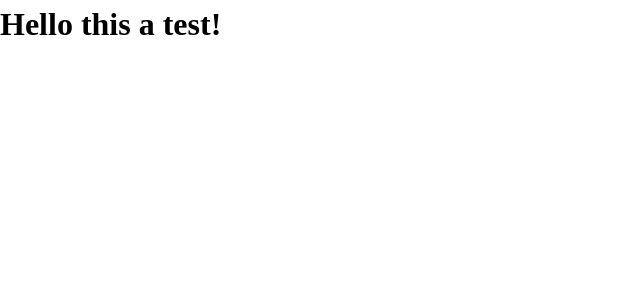
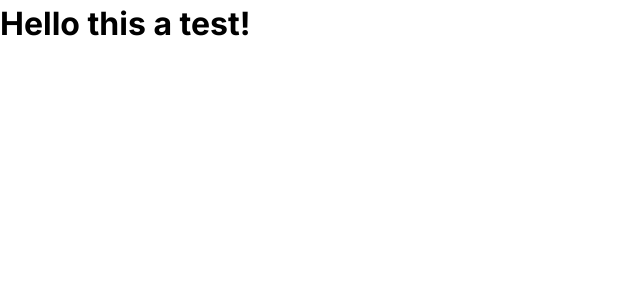
Before and after one commit to krs00/TOP-cv-application, a React (Vite) app: page / in a window 1280 px wide. Shown: the top 300 px of the page, without its empty margins (0-640 px from the left). Built offline with nearby package versions, Linux system fonts and the light colour scheme.

Commit message:
add font

```diff
--- a/index.html
+++ b/index.html
@@ -3,6 +3,7 @@
   <head>
     <meta charset="UTF-8" />
     <link rel="icon" type="image/svg+xml" href="/vite.svg" />
+    <link rel="stylesheet" href="https://fonts.googleapis.com/css?family=Inter:400,700">
     <meta name="viewport" content="width=device-width, initial-scale=1.0" />
     <title>cv application</title>
   </head>
--- a/src/index.css
+++ b/src/index.css
@@ -1,3 +1,7 @@
 @import url("reset.css");
 
 /* global css here! */
+
+ html {
+    font-family: 'Inter', sans-serif;
+  }
```
